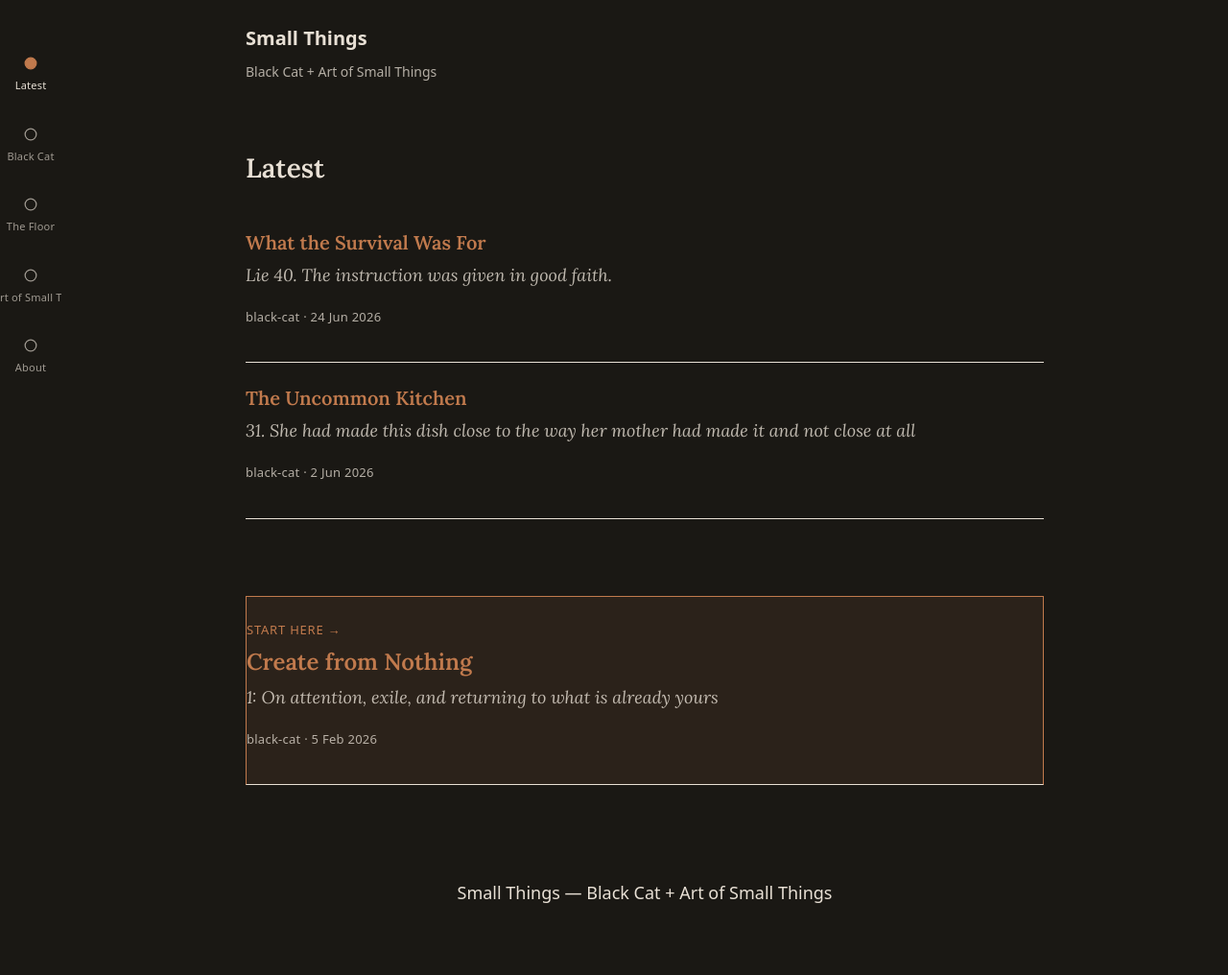
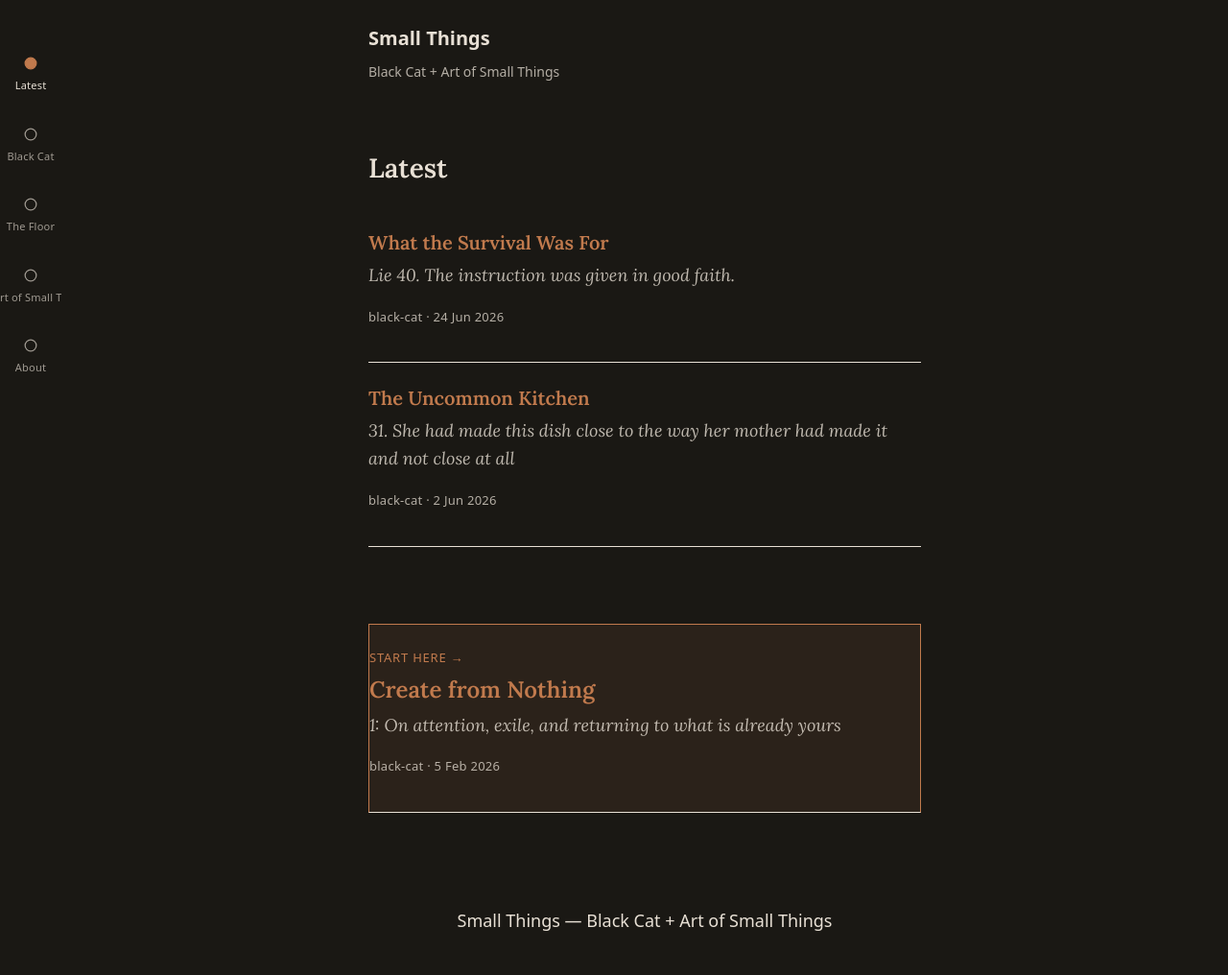
Before and after one commit to 2pix/small-things, a Jekyll site: the page built from index.html, in a window 1280 px wide. Shown: the whole page at 96% size. Built offline with Jekyll 4.4.1, drawn with Linux system fonts in a browser that asks for light colours; before the commit the page ends 987 px from its top, so only the background shows below that.

Commit message:
Narrow desktop text container: 65% -> 45%, margins 15% -> 25%
Rail 5% / margin 25% / text+images 45% / margin 25% = 100%. 65% read
too wide on large screens - justified text at that width loses
comfortable line length.

```diff
--- a/assets/css/style.css
+++ b/assets/css/style.css
@@ -240,13 +240,13 @@ main {
   display: block;
 }
 
-/* Desktop — first-pass breakpoint, still structural only. Rail 5% / margin 15% / text+images 65% / margin 15%. */
+/* Desktop — first-pass breakpoint, still structural only. Rail 5% / margin 25% / text+images 45% / margin 25%. Was 65% text - too wide on large screens, narrowed. */
 @media (min-width: 1024px) {
   .site-header,
   main,
   .site-footer {
-    padding-left: 20%; /* rail 5% + left margin 15% */
-    padding-right: 15%; /* right margin */
+    padding-left: 30%; /* rail 5% + left margin 25% */
+    padding-right: 25%; /* right margin */
   }
 
   main {
```
